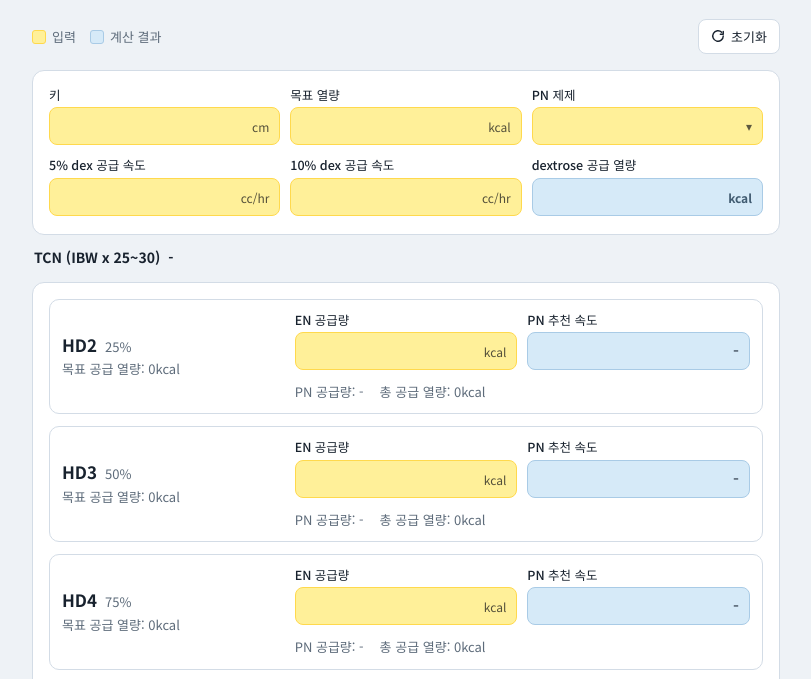
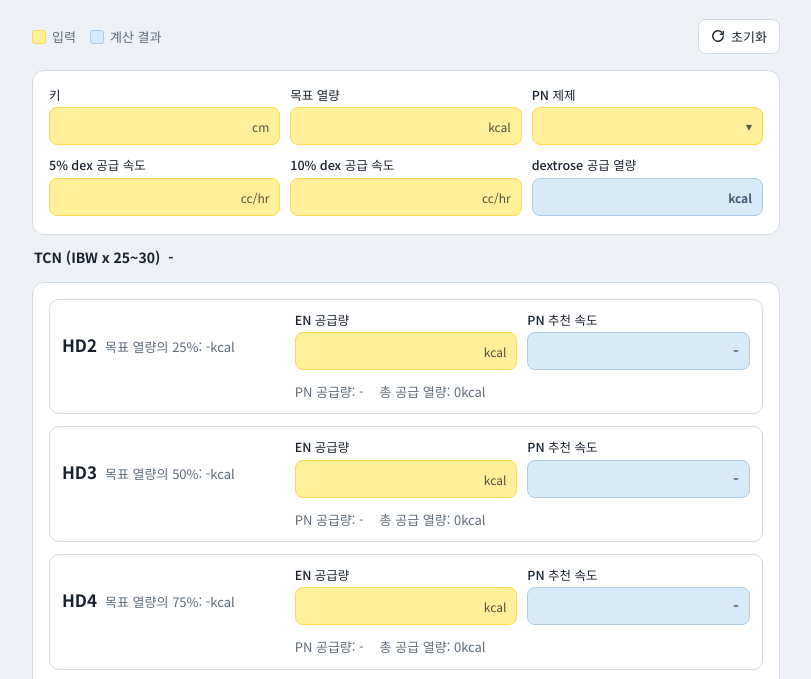
Before and after one commit to heejin0203/PN_calculator, a plain HTML site: page index.html in a window 1280 px wide. Shown: the part 92-771 px from the top of the page, without its empty margins (234-1045 px from the left). Drawn offline with Linux system fonts and the light colour scheme.

Commit message:
Update index.html

```diff
--- a/index.html
+++ b/index.html
@@ -156,7 +156,7 @@ sel.value='';
 
 $('rows').innerHTML=HD.map(function(r,i){
   return '<div class="hd">'+
-   '<div class="hdh">'+r[0]+'<span class="ratio">'+Math.round(r[1]*100)+'%</span><span class="ratio sub">목표 공급 열량: <span id="tot'+i+'"></span></span></div>'+
+   '<div class="hdh">'+r[0]+'<span class="ratio">목표 열량의 '+Math.round(r[1]*100)+'%: <span id="tot'+i+'"></span></span></div>'+
    '<label class="fld"><span class="lab">EN 공급량</span><span class="cell in"><input id="en'+i+'" type="number" inputmode="decimal" min="0" step="any" aria-label="'+r[0]+' EN 공급량"><em>kcal</em></span></label>'+
    '<div class="fld"><span class="lab">PN 추천 속도</span><output class="cell out" id="rate'+i+'"></output><span class="cap" id="cap'+i+'"></span></div>'+
    '<p class="sm"><span>PN 공급량: <span id="pn'+i+'"></span></span><span>총 공급 열량: <span id="sum'+i+'"></span></span></p>'+
@@ -186,7 +186,7 @@ function render(){
     var total=round100(target*r[1]);
     var en=num($('en'+i));
     var rem=clean(Math.max(0,total-en-dex));
-    $('tot'+i).textContent=fmt(total)+'kcal';
+    $('tot'+i).textContent=total>0?fmt(total)+'kcal':'-kcal';
     var res=p?lookup(p,rem):null;
     var pn=res?res.rate*24*p.k/p.ml:0;
     $('rate'+i).innerHTML=res?fmt(res.rate)+' <em>cc/hr</em>':'<span class="muted">-</span>';
```
